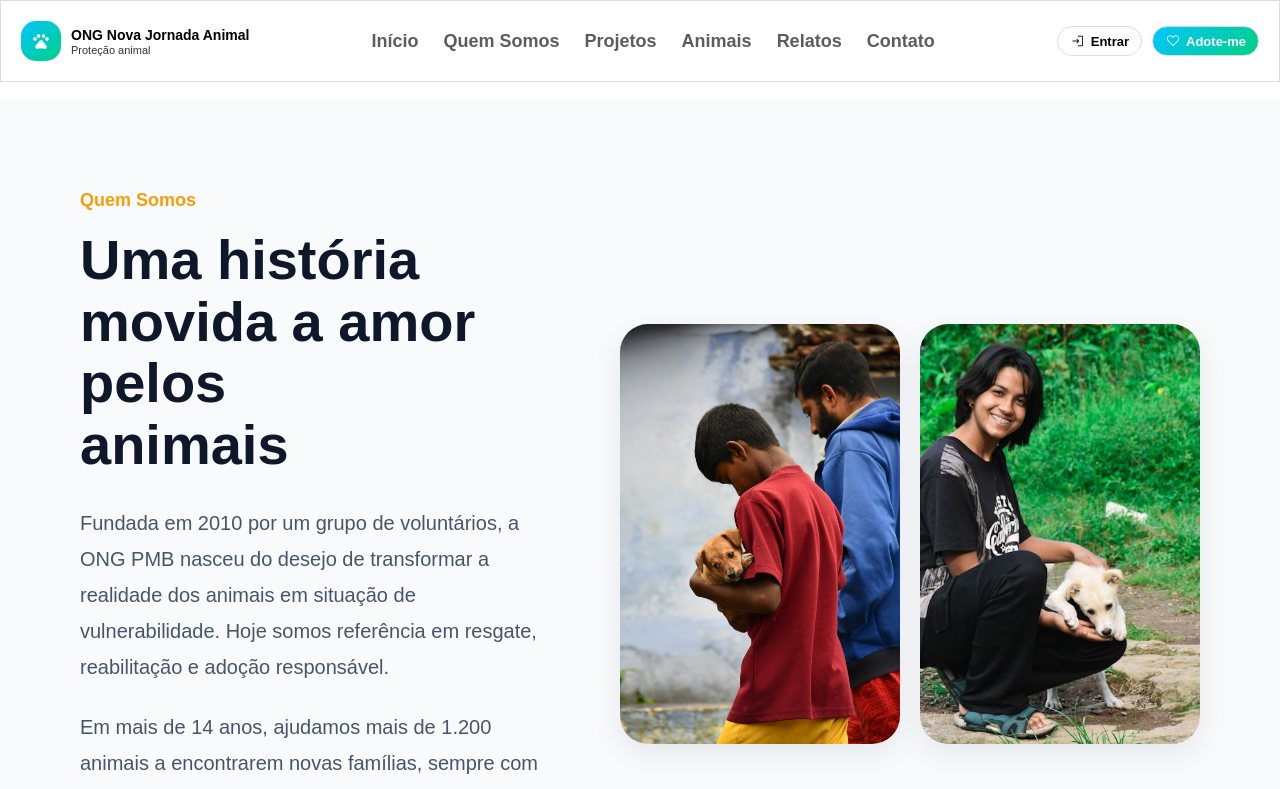
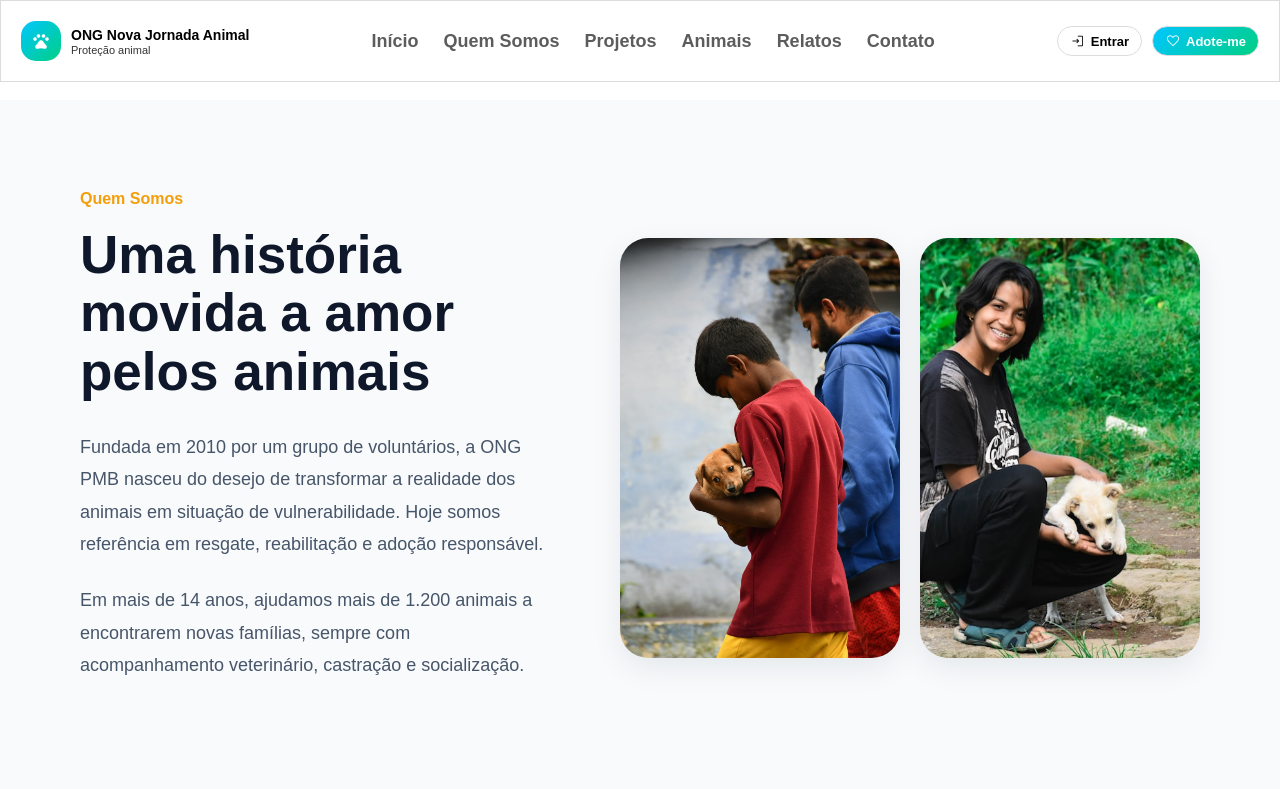
Before and after one commit to BrunoGomes13/ONG-Nova-Jornada, a React (Create React App) app: page /quem-somos in a window 1280 px wide. Shown: the top 789 px of the page. Built offline with nearby package versions, Linux system fonts and the light colour scheme.

Commit message:
Correção das fontes e H1

```diff
--- a/src/pages/QuemSomos/QuemSomos.css
+++ b/src/pages/QuemSomos/QuemSomos.css
@@ -17,21 +17,21 @@
 
 .subtitulo {
   display: inline-block;
-  font-size: 18px;
+  font-size: 16px;
   font-weight: 600;
   color: #f59e0b;
   margin-bottom: 18px;
 }
 
 .quem-somos-content h1 {
-  font-size: 56px;
+  font-size: 53px;
   line-height: 1.1;
   color: #0f172a;
   margin-bottom: 30px;
 }
 
 .quem-somos-content p {
-  font-size: 20px;
+  font-size: 18px;
   line-height: 1.8;
   color: #475569;
   margin-bottom: 24px;
--- a/src/pages/QuemSomos/QuemSomos.js
+++ b/src/pages/QuemSomos/QuemSomos.js
@@ -19,9 +19,7 @@ function QuemSomos() {
             <span className="subtitulo">Quem Somos</span>
 
             <h1>
-              Uma história movida a amor pelos
-              <br />
-              animais
+              Uma história movida a amor pelos animais
             </h1>
 
             <p>
```
